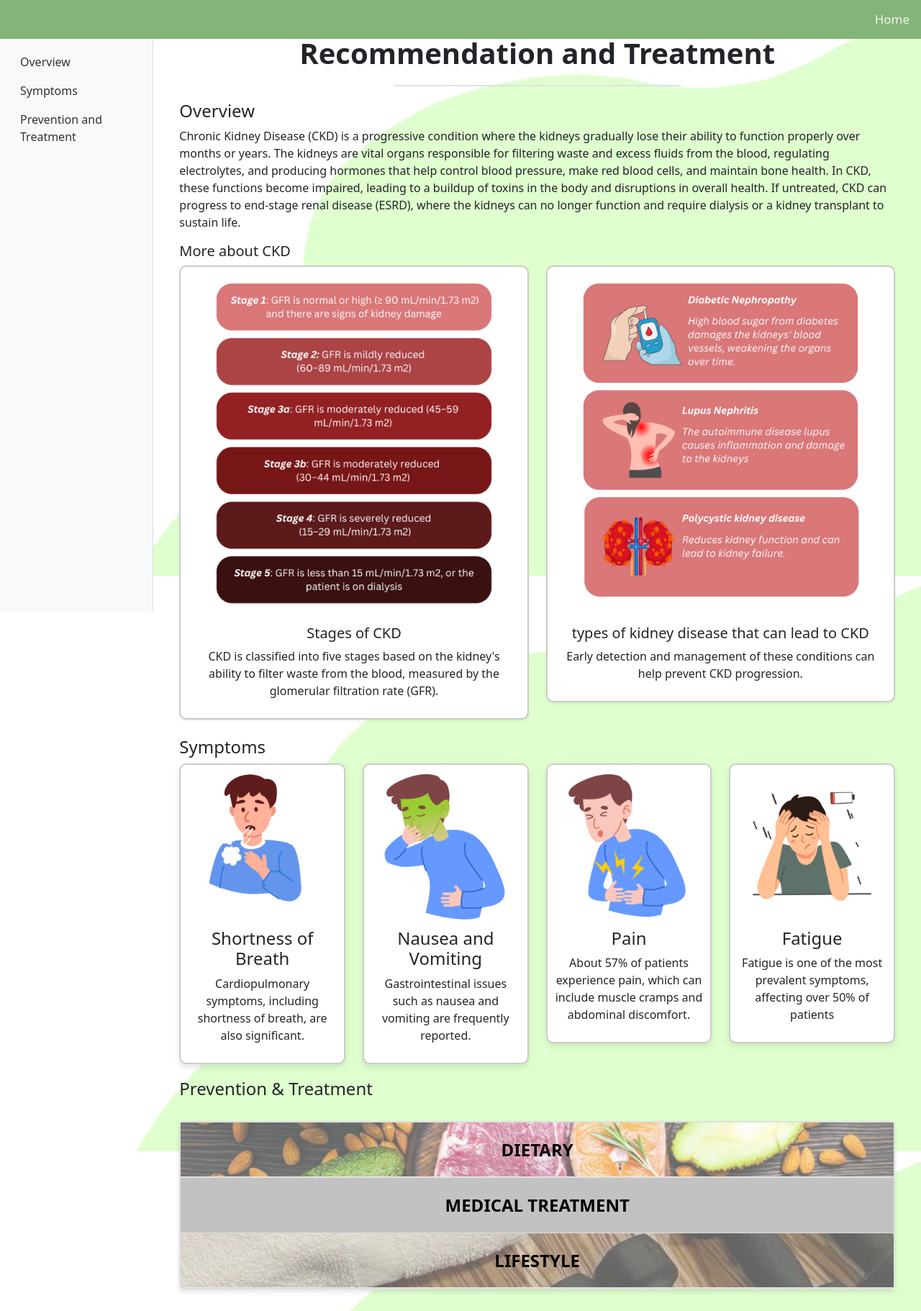
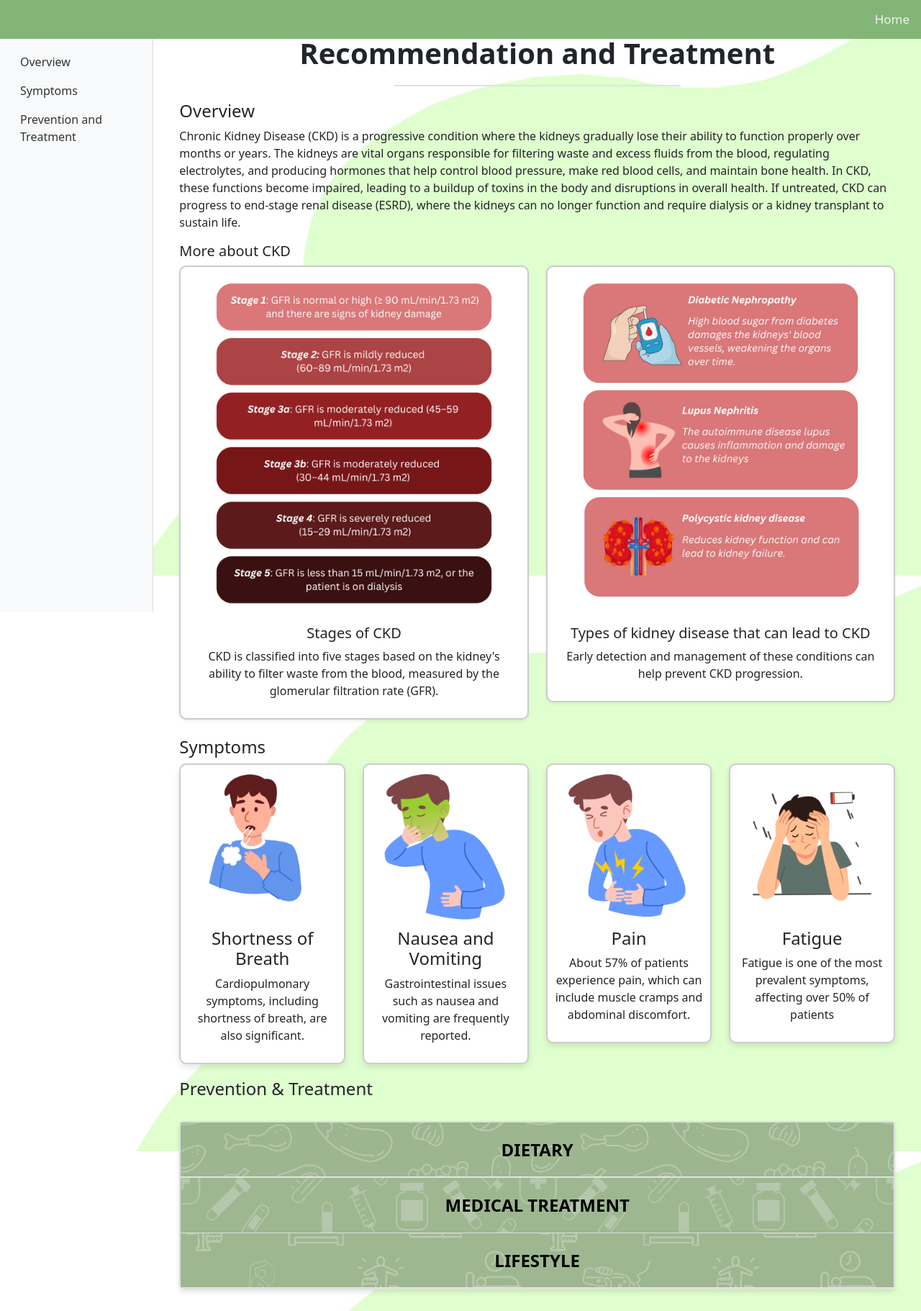
Before and after one commit to hannahkamillia/DjangoProject, a Django app: page /menu/KidneyTreat in a window 1280 px wide. Shown: the whole page at 72% size. Run offline with Django 5.2, Linux system fonts and the light colour scheme; some libraries are stand-ins or nearby versions; grey boxes are pictures that could not be loaded.

Commit message:
latest update

```diff
--- a/DiabetesPrediction/DiabetesPrediction/templates/BreastTreat.html
+++ b/DiabetesPrediction/DiabetesPrediction/templates/BreastTreat.html
@@ -96,7 +96,7 @@
             left: 0;
             width: 100%;
             height: 100%;
-            background-image: url("{% static 'diabetespredict/images/diet.jpg' %}");
+            background-image: url("{% static 'diabetespredict/images/diet1.jpg' %}");
             background-size: cover;
             background-position: center;
             opacity: 0.6;
@@ -122,7 +122,7 @@
             left: 0;
             width: 100%;
             height: 100%;
-            background-image: url("{% static 'diabetespredict/images/medical1.jpg' %}");
+            background-image: url("{% static 'diabetespredict/images/medical2.jpg' %}");
             background-size: cover;
             background-position: center;
             opacity: 0.6;
@@ -147,7 +147,7 @@
             left: 0;
             width: 100%;
             height: 100%;
-            background-image: url("{% static 'diabetespredict/images/exercise.jpg' %}");
+            background-image: url("{% static 'diabetespredict/images/exercise1.jpg' %}");
             background-size: cover;
             background-position: center;
             opacity: 0.6;
--- a/DiabetesPrediction/DiabetesPrediction/templates/HeartTreat.html
+++ b/DiabetesPrediction/DiabetesPrediction/templates/HeartTreat.html
@@ -96,7 +96,7 @@
             left: 0;
             width: 100%;
             height: 100%;
-            background-image: url("{% static 'diabetespredict/images/diet.jpg' %}");
+            background-image: url("{% static 'diabetespredict/images/diet1.jpg' %}");
             background-size: cover;
             background-position: center;
             opacity: 0.6;
@@ -122,7 +122,7 @@
             left: 0;
             width: 100%;
             height: 100%;
-            background-image: url("{% static 'diabetespredict/images/medical1.jpg' %}");
+            background-image: url("{% static 'diabetespredict/images/medical2.jpg' %}");
             background-size: cover;
             background-position: center;
             opacity: 0.6;
@@ -147,7 +147,7 @@
             left: 0;
             width: 100%;
             height: 100%;
-            background-image: url("{% static 'diabetespredict/images/exercise.jpg' %}");
+            background-image: url("{% static 'diabetespredict/images/exercise1.jpg' %}");
             background-size: cover;
             background-position: center;
             opacity: 0.6;
--- a/DiabetesPrediction/DiabetesPrediction/templates/KidneyTreat.html
+++ b/DiabetesPrediction/DiabetesPrediction/templates/KidneyTreat.html
@@ -96,7 +96,7 @@
             left: 0;
             width: 100%;
             height: 100%;
-            background-image: url("{% static 'diabetespredict/images/diet.jpg' %}");
+            background-image: url("{% static 'diabetespredict/images/diet1.jpg' %}");
             background-size: cover;
             background-position: center;
             opacity: 0.6;
@@ -122,7 +122,7 @@
             left: 0;
             width: 100%;
             height: 100%;
-            background-image: url("{% static 'diabetespredict/images/medical1.jpg' %}");
+            background-image: url("{% static 'diabetespredict/images/medical2.jpg' %}");
             background-size: cover;
             background-position: center;
             opacity: 0.6;
@@ -147,7 +147,7 @@
             left: 0;
             width: 100%;
             height: 100%;
-            background-image: url("{% static 'diabetespredict/images/exercise.jpg' %}");
+            background-image: url("{% static 'diabetespredict/images/exercise1.jpg' %}");
             background-size: cover;
             background-position: center;
             opacity: 0.6;
@@ -317,7 +317,7 @@ In CKD, these functions become impaired, leading to a buildup of toxins in the b
                                             <div class="card shadow-sm mb-4">
                                                 <img src="{% static '\diabetespredict\images\types of kidney disease that can lead to CKD.png' %}" class="card-img-top" alt="CKD causes">
                                                 <div class="card-body">
-                                                    <h5 class="card-title">types of kidney disease that can lead to CKD</h5>
+                                                    <h5 class="card-title">Types of kidney disease that can lead to CKD</h5>
                                                     <p class="card-text">
                                                         Early detection and management of these conditions can help prevent CKD progression.
                                                     </p>
@@ -397,9 +397,13 @@ In CKD, these functions become impaired, leading to a buildup of toxins in the b
                                             </div>
                                             <div class="accordion-body">
                                                 <div class="accordion-body-content">
+                                                    <h2>Modern Treatment</h2>
                                                     <ul>
                                                         <li>Sodium-Glucose Contransporter-2 (SGLT2) Inhibitors: Recommended for patients with CKD and type 2 diabetes (T2D) to enhance renal outcomes</li>
                                                         <li>Dialysis and Transplantation: Dialysis is frequently required for people with ESRD, and kidney transplantation remains the best long-term solution</li>
+                                                    </ul>
+                                                    <h2>Traditional Treatment</h2>
+                                                    <ul>
                                                         <li>Yang/Qi-Invigorating Formulations: These traditional Chinese formulations are believed to improve mitochondrial function, thereby potentially ameliorating CKD.</li>
                                                         <li>Tetramethylpyrazine (TMP): An active ingredient from the Chinese herb Ligusticum wallichii, TMP has shown potential in preventing acute kidney injury (AKI) and slowing CKD progression through its antioxidant and anti-inflammatory properties.
                                                         </li>
--- a/DiabetesPrediction/DiabetesPrediction/templates/kidney.html
+++ b/DiabetesPrediction/DiabetesPrediction/templates/kidney.html
@@ -364,7 +364,7 @@ document.addEventListener("DOMContentLoaded", () => {
                             <select name="n6" id="n6" required>
                                 <option value="" selected disabled class="default-option">Select</option>
                                 <option value="1">Normal</option>
-                                <option value="0">abnormal</option>
+                                <option value="0">Abnormal</option>
                             </select>
                             <span class="tooltip">?
                                 <span class="tooltiptext">The normal number of cells that carry oxygen:
--- a/DiabetesPrediction/DiabetesPrediction/templates/menu.html
+++ b/DiabetesPrediction/DiabetesPrediction/templates/menu.html
@@ -117,7 +117,7 @@
 
 						<div class="col-sm-6 col-md-3">
 								<div class="feature-box">
-                                <img class="card-img-top" src="\static\diabetespredict\images\diabetes accuracy.png" width = "180">
+                                <img class="card-img-top" src="\static\diabetespredict\images\diabetes accuracy (2).png" width = "180">
 								<h4>Diabetes</h4>
 								<p>Diabetes prediction helps detect early signs of high blood sugar levels, reducing risks and recommendations for improvement.</p>
 							      <form action = "predict">
--- a/DiabetesPrediction/DiabetesPrediction/urls.py
+++ b/DiabetesPrediction/DiabetesPrediction/urls.py
@@ -31,6 +31,12 @@ urlpatterns = [
     path('menu/home', views.home),
     path('menu/menu', views.menu),
     path('menu/menu/kidney', views.kidney),
+
+    #Home nav bar link
+    path('kidney/', views.kidney),
+    path('breast/', views.breast),
+    path('heart/', views.heart),
+    path('predict/', views.predict),
 
 
     # Prediction routes
```
Also changed, not shown: DiabetesPrediction/DiabetesPrediction/templates/DiabetesTreat.html (+4 -4 lines), DiabetesPrediction/DiabetesPrediction/static/diabetespredict/images/diabetes accuracy (2).png (added), DiabetesPrediction/DiabetesPrediction/static/diabetespredict/images/diet1.jpg (added), DiabetesPrediction/DiabetesPrediction/static/diabetespredict/images/exercise1.jpg (added), DiabetesPrediction/DiabetesPrediction/static/diabetespredict/images/medical2.jpg (added).
